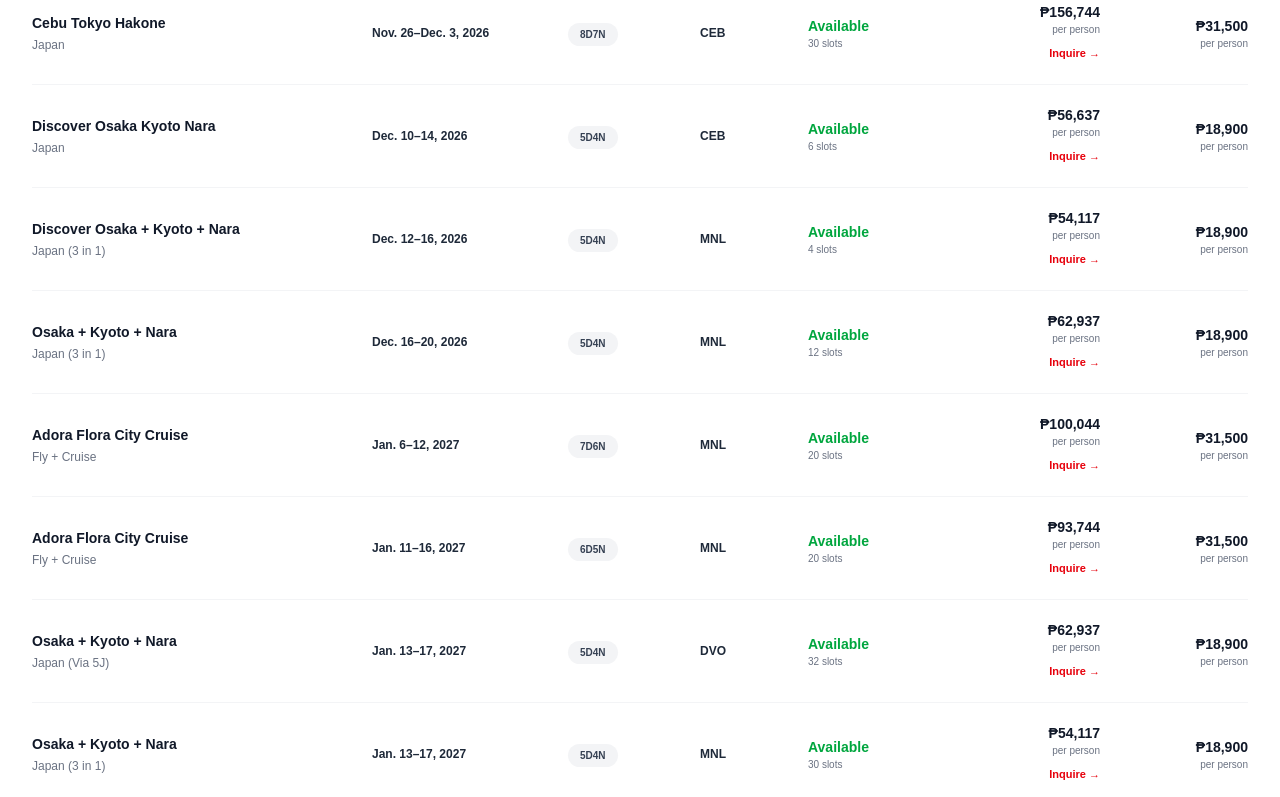
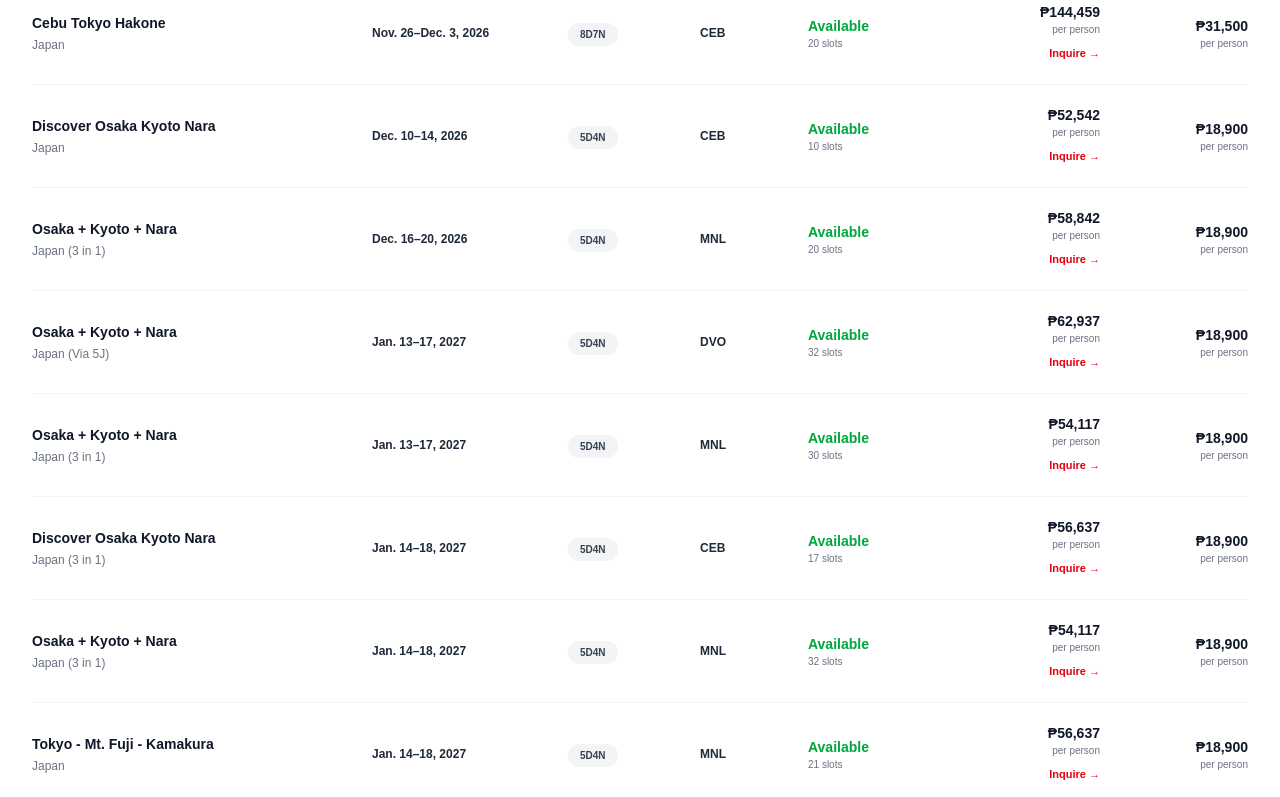
Before and after one commit to chingutravelandtours/chingu-website, a Next.js app: page /japan-tours in a window 1280 px wide. Shown: the part 640-1437 px from the top of the page. Built offline with nearby package versions, Linux system fonts and the light colour scheme.

Commit message:
Update page.tsx

```diff
--- a/app/japan-tours/page.tsx
+++ b/app/japan-tours/page.tsx
@@ -23,6 +23,7 @@ const packages: Package[] = [
   price: 834 * USD_TO_PHP,
   slots: 1,
   deposit: 300 * USD_TO_PHP,
+  promo: "Less $100",
 },
   {
     title: "Discover Osaka + Kyoto + Nara",
@@ -50,8 +51,8 @@ const packages: Package[] = [
     duration: "8D7N",
     dates: "Nov. 26–Dec. 3, 2026",
     city: "CEB",
-    price: 2488 * USD_TO_PHP,
-    slots: 30,
+    price: 2293 * USD_TO_PHP,
+    slots: 20,
     deposit: 500 * USD_TO_PHP,
   },
   {
@@ -60,18 +61,8 @@ const packages: Package[] = [
     duration: "5D4N",
     dates: "Dec. 10–14, 2026",
     city: "CEB",
-    price: 899 * USD_TO_PHP,
-    slots: 6,
-    deposit: 300 * USD_TO_PHP,
-  },
-  {
-    title: "Discover Osaka + Kyoto + Nara",
-    subtitle: "Japan (3 in 1)",
-    duration: "5D4N",
-    dates: "Dec. 12–16, 2026",
-    city: "MNL",
-    price: 859 * USD_TO_PHP,
-    slots: 4,
+    price: 834 * USD_TO_PHP,
+    slots: 10,
     deposit: 300 * USD_TO_PHP,
   },
   {
@@ -80,30 +71,12 @@ const packages: Package[] = [
     duration: "5D4N",
     dates: "Dec. 16–20, 2026",
     city: "MNL",
-    price: 999 * USD_TO_PHP,
-    slots: 12,
+    price: 934 * USD_TO_PHP,
+    slots: 20,
     deposit: 300 * USD_TO_PHP,
   },
-  {
-    title: "Adora Flora City Cruise",
-    subtitle: "Fly + Cruise",
-    duration: "7D6N",
-    dates: "Jan. 6–12, 2027",
-    city: "MNL",
-    price: 1588 * USD_TO_PHP,
-    slots: 20,
-    deposit: 500 * USD_TO_PHP,
-  },
-  {
-    title: "Adora Flora City Cruise",
-    subtitle: "Fly + Cruise",
-    duration: "6D5N",
-    dates: "Jan. 11–16, 2027",
-    city: "MNL",
-    price: 1488 * USD_TO_PHP,
-    slots: 20,
-    deposit: 500 * USD_TO_PHP,
-  },
+
+
   {
     title: "Osaka + Kyoto + Nara",
     subtitle: "Japan (Via 5J)",
```
Lines whose indentation alone changed are shown as unchanged.
